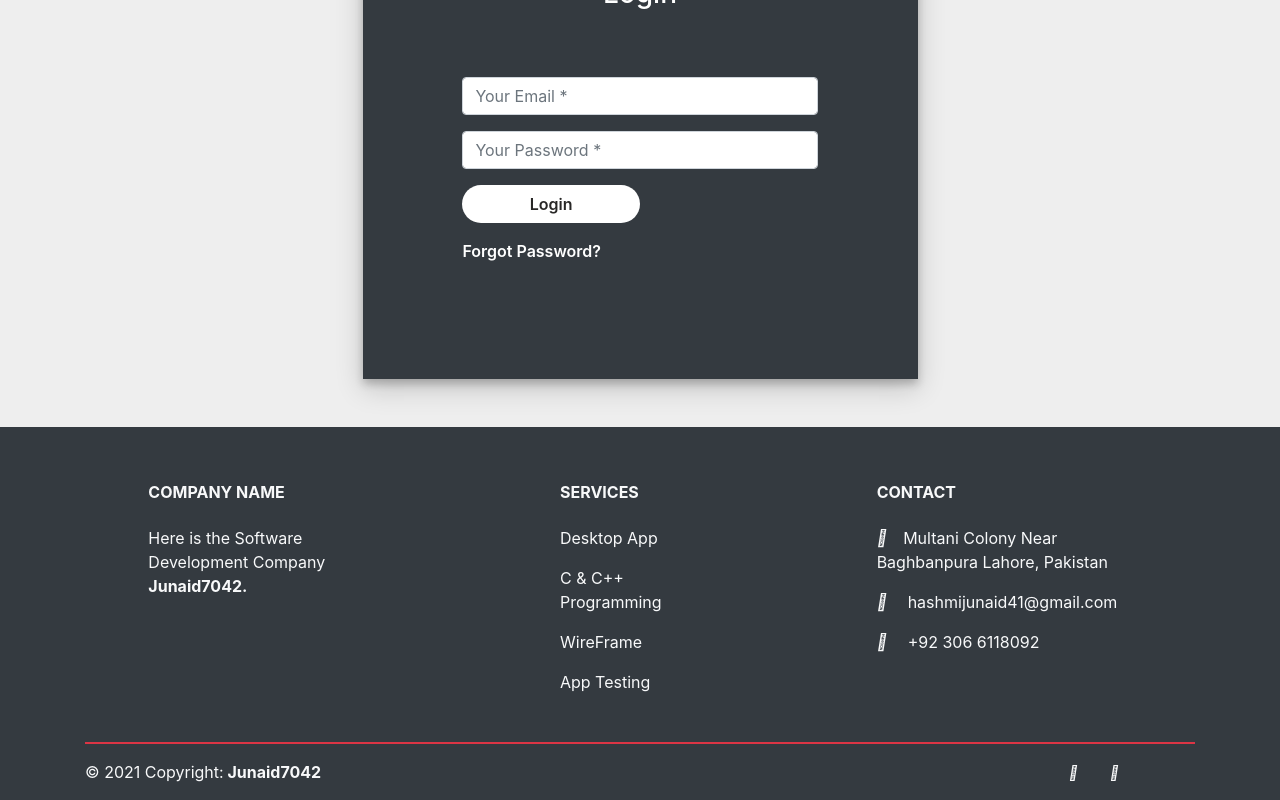
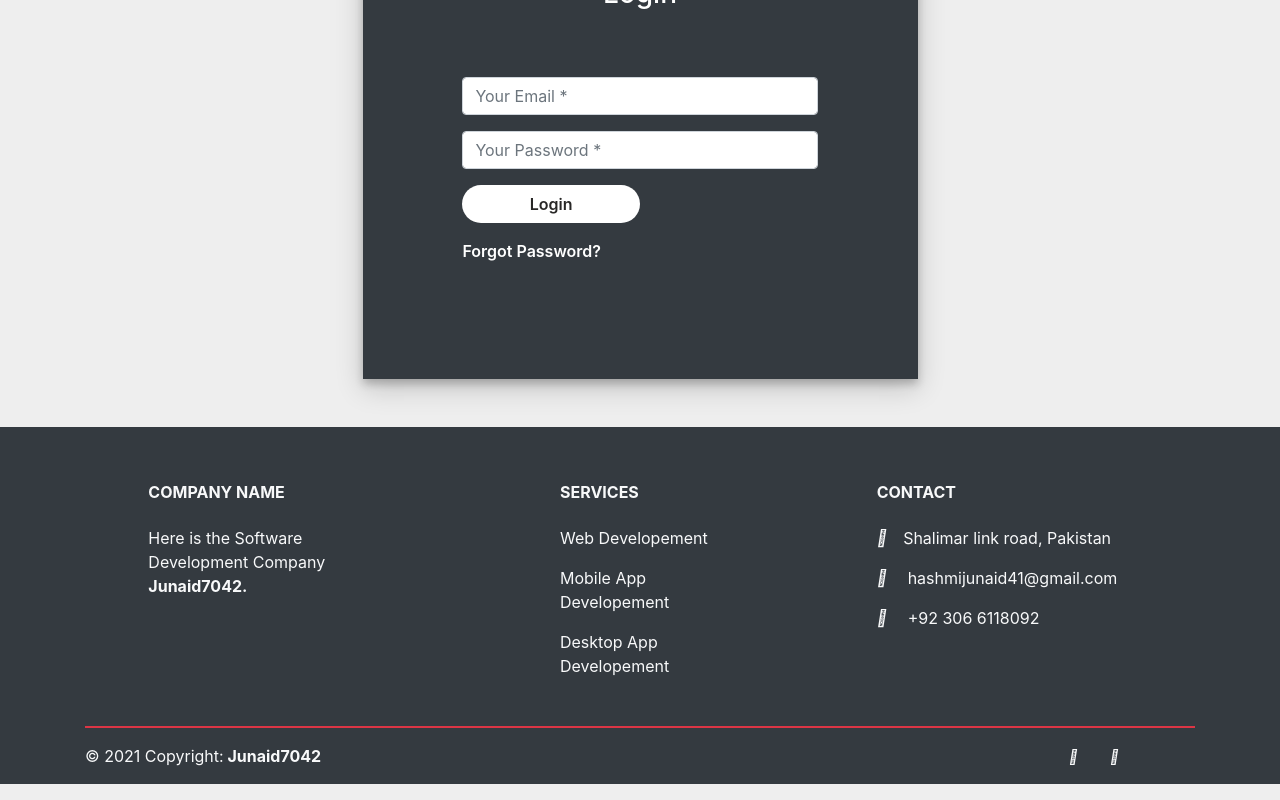
Before and after one commit to MuhammadJunaidHashmi/heroku-react-portfolio-app, a React (Create React App) app: page /login in a window 1280 px wide. Shown: the part 293-1093 px from the top of the page. Built offline with nearby package versions, Linux system fonts and the light colour scheme; some icons are missing.

Commit message:
Update Footer.jsx

```diff
--- a/src/components/Footer.jsx
+++ b/src/components/Footer.jsx
@@ -26,17 +26,15 @@ const Footer = () => {
       <div className="col-md-2 col-lg-2 col-xl-2 mx-auto mt-3">
         <h6 className="text-uppercase mb-4 font-weight-bold">Services</h6>
         <p>
-          <p href="#!">Desktop App  </p>
+          <p href="#!">Web Developement  </p>
         </p>
         <p>
-          <p href="#!">C {"&"} C++ Programming </p>
+          <p href="#!">Mobile App Developement </p>
         </p>
         <p>
-          <p href="#!">WireFrame</p>
+          <p href="#!">Desktop App Developement</p>
         </p>
-        <p>
-          <p href="#!">App Testing</p>
-        </p>
+
       </div>
       {/* <!-- Grid column --> */}
 
@@ -48,7 +46,7 @@ const Footer = () => {
       <div className="col-md-4 col-lg-3 col-xl-3 mx-auto mt-3">
         <h6 className="text-uppercase mb-4 font-weight-bold">Contact</h6>
         <p>
-          <i className="fas fa-home mr-3"></i>Multani Colony Near Baghbanpura Lahore, Pakistan</p>
+          <i className="fas fa-home mr-3"></i>Shalimar link road, Pakistan</p>
         <p>
           <i className="fas fa-envelope mr-3"></i> hashmijunaid41@gmail.com</p>
         <p>
```
